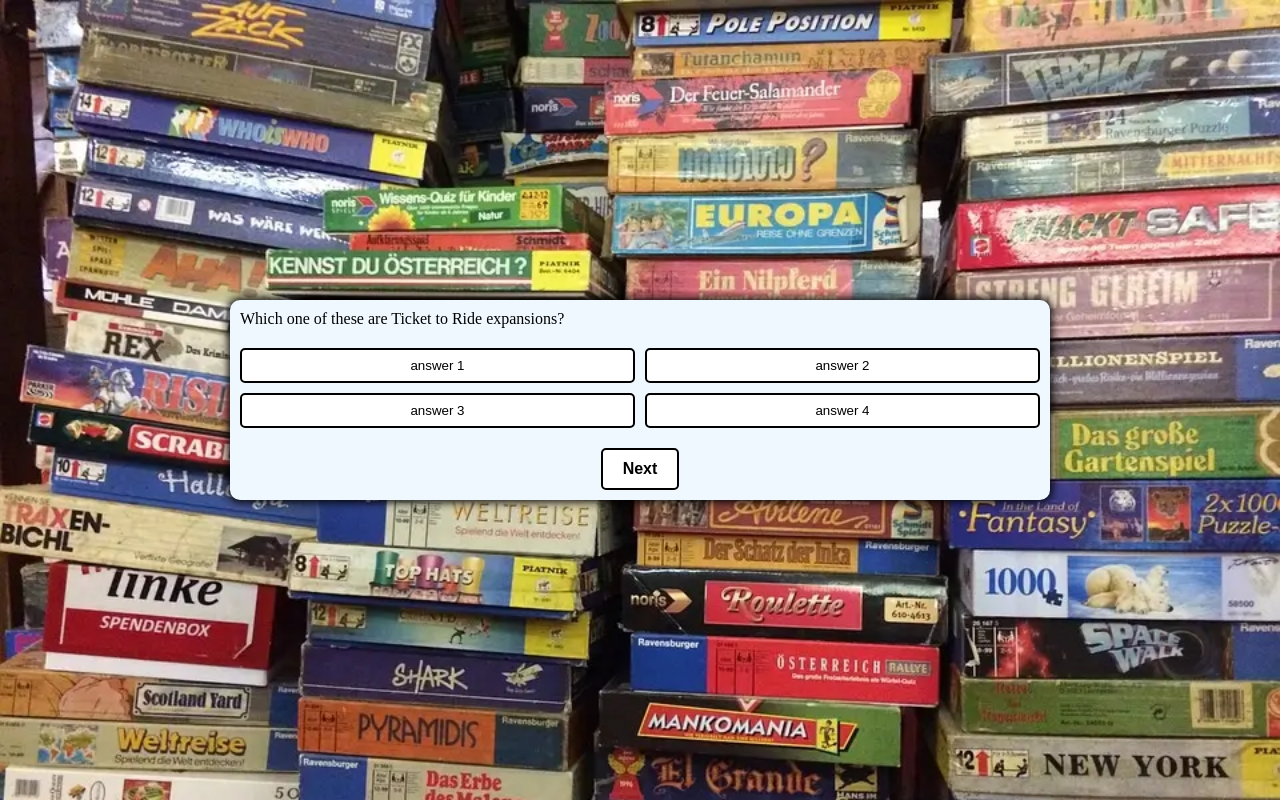
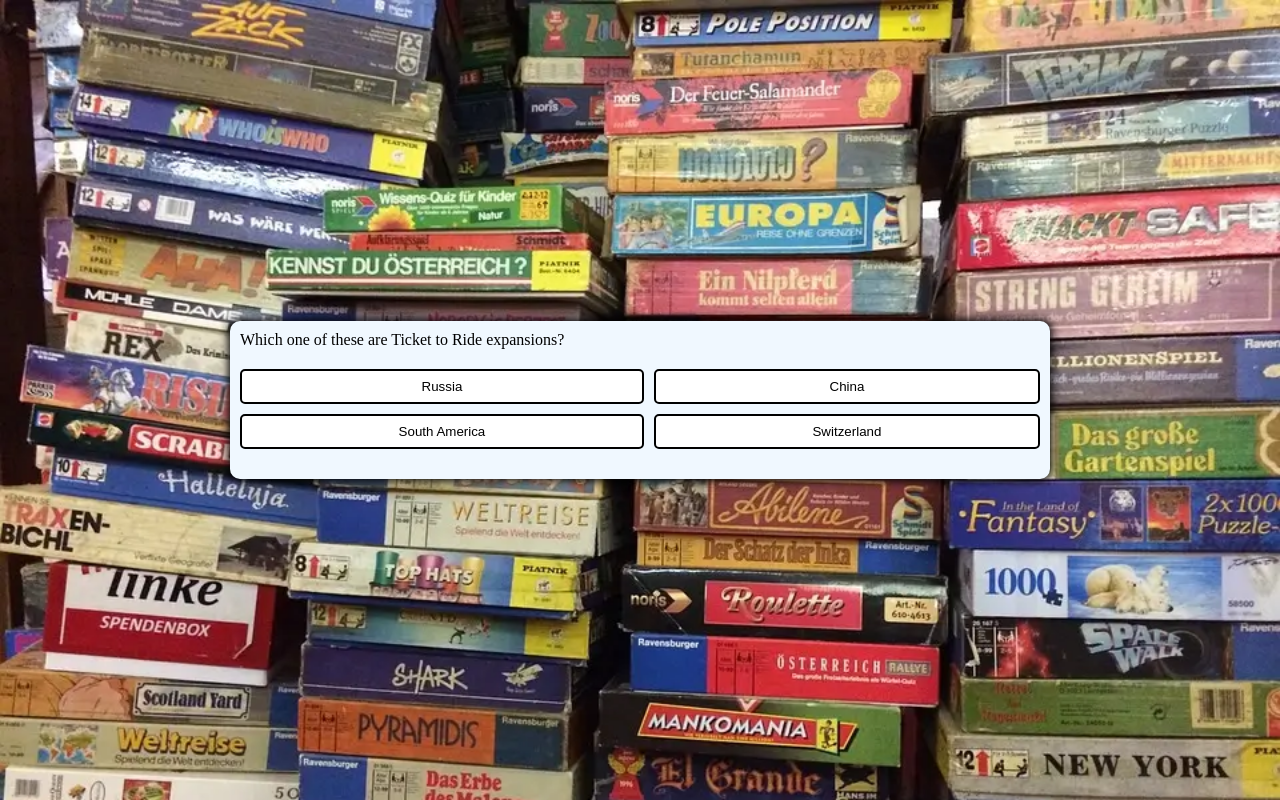
Before and after one commit to Gorarth/BoardGameQuiz, a plain HTML site: page index.html in a window 1280 px wide. Both pictures are taken after a click on the button "Start". Drawn offline with Linux system fonts and the light colour scheme.

Commit message:
added to the function to display the answers, aswell as check if the answer is correct.

```diff
--- a/assets/js/script.js
+++ b/assets/js/script.js
@@ -27,17 +27,37 @@ function startGame () {
 
 // function sets the next question
 function setNextQuestion () {
+    reset()
     showQuestion(shuffledQuestions[currentQuestions])
 }
 
 // takes a question
 function showQuestion (question) {
+    // takes the question text from our const and displays it
     questionID.innerText = question.question
+    // creates a button for each of our answers
+    question.answers.forEach(answer => {
+        const button = document.createElement('button')
+    // takes the text from our question answers and displays them
+        button.innerText = answer.text
+    // adds the class "btn" to each of the buttons created.
+        button.classList.add('btn')
+    // checks if the answer is correct
+        if (answer.correct) {
+            button.dataset.correct = answer.correct
+        }
+        button.addEventListener('click', selectAnswer)
+        answerButtons.appendChild(button)
+    })
+
 }
 
 // function resets the game area for next question
 function reset () {
-
+    nextButton.classList.add('hide')
+    while (answerButtons.firstChild) {
+        answerButtons.removeChild(answerButtons.firstChild)
+    }
 }
 
 function selectAnswer(e) {
--- a/index.html
+++ b/index.html
@@ -20,7 +20,7 @@
         </div>
         <div class="controls">
             <button id="start-button" class="start-button btn">Start</button>
-            <button id="next-button" class="next-button btn">Next</button>
+            <button id="next-button" class="next-button btn hide">Next</button>
         </div>
     </div>
 
```
